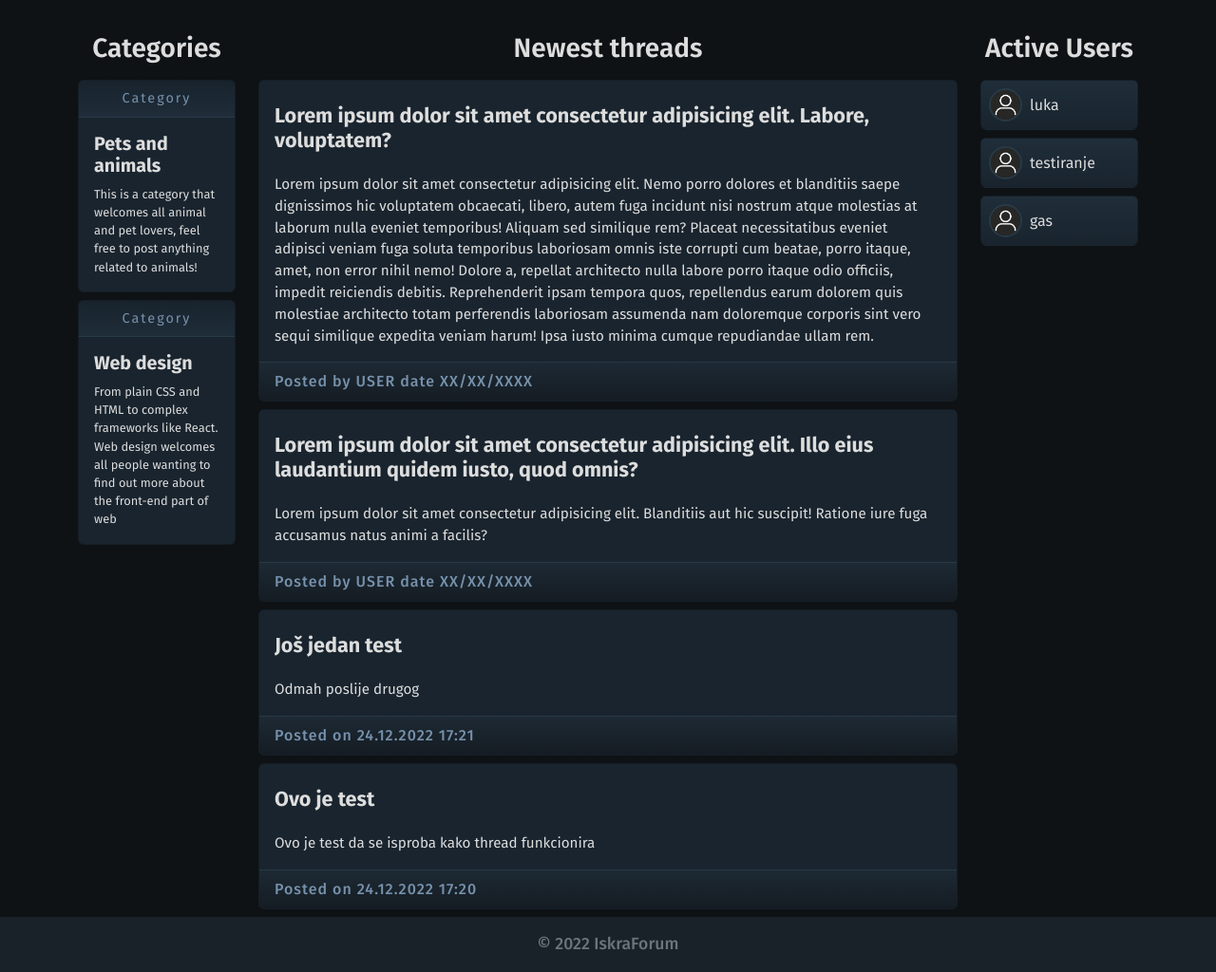
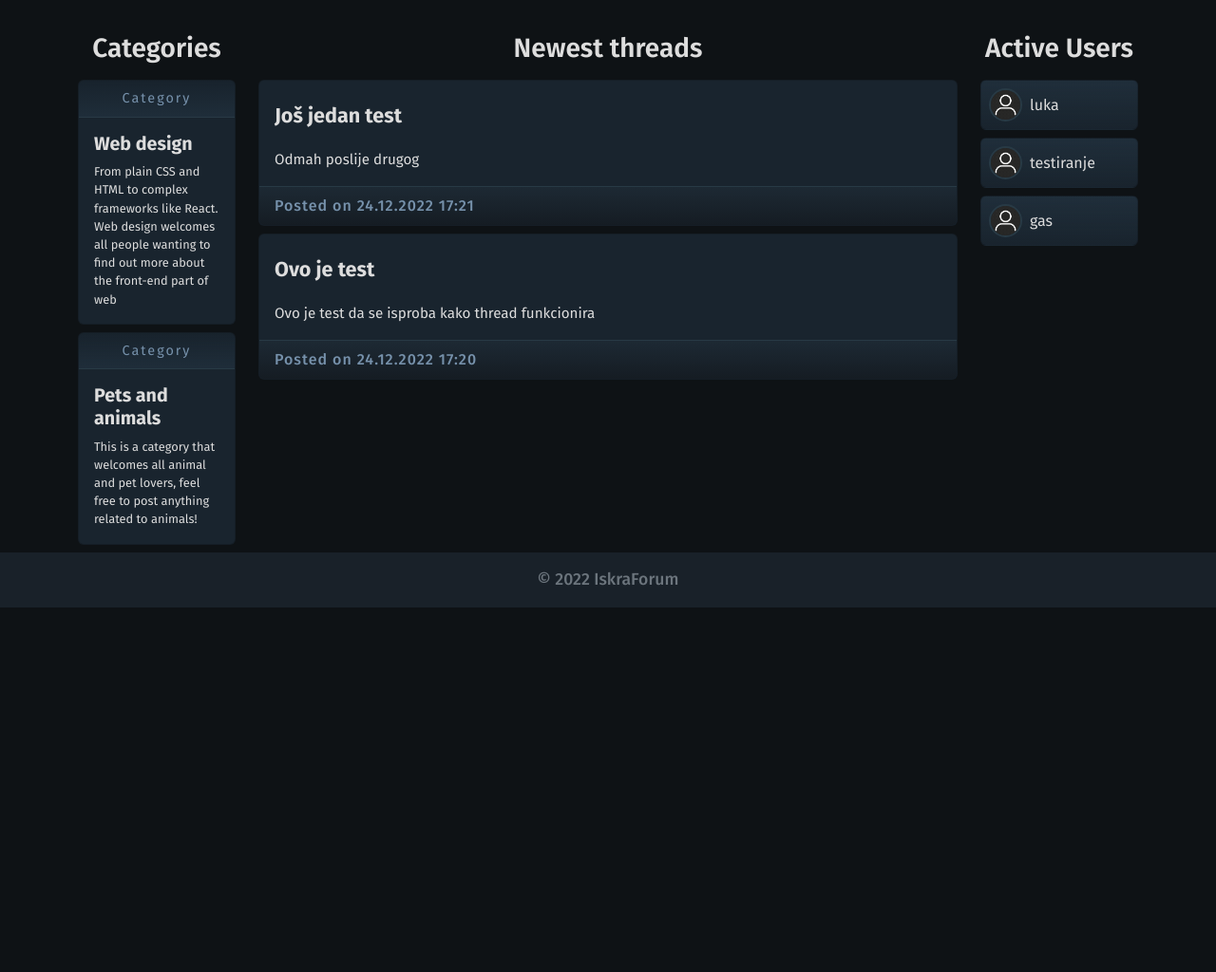
Before and after one commit to LukaCafuka/IskraForum, a Django app: page / in a window 1280 px wide. Shown: the part 81-1105 px from the top of the page at 95% size. After the commit the page ends 721 px from the top, so only its background shows below. Run offline with Django 4.2, Linux system fonts and the light colour scheme; data comes from the database, SQL or seed files in the repository; both versions use the stored data as it was after the commit; some libraries are stand-ins or nearby versions.

Commit message:
Dodana Category tablica u models.py

```diff
--- a/gd_forum/base/admin.py
+++ b/gd_forum/base/admin.py
@@ -1,5 +1,6 @@
 from django.contrib import admin
-from .models import Thread
+from .models import Thread, Category
 # Register your models here.
 
 admin.site.register(Thread)
+admin.site.register(Category)
--- a/gd_forum/base/models.py
+++ b/gd_forum/base/models.py
@@ -1,5 +1,5 @@
 from django.db import models
-
+from django.contrib.auth.models import User
 # Create your models here.
 
 class Thread(models.Model):
@@ -11,3 +11,11 @@ class Thread(models.Model):
 
     def __str__(self):
         return str(self.title)
+
+class Category(models.Model):
+    name = models.CharField(max_length=200)
+    description = models.TextField()
+    created = models.DateTimeField(auto_now_add=True)
+
+    def __str__(self):
+        return str(self.name)
--- a/gd_forum/base/templates/base/index.html
+++ b/gd_forum/base/templates/base/index.html
@@ -92,22 +92,16 @@
                                 <h3 class="">Categories</h3>
                             </div>
                             <div class="col-md-12 comm-list"> {# struktura community-a #}
+                                {% for category in categories %}
                                 <a class="card mb-2" href="#category">
                                     <div class="card-header comm-header">Category</div>
                                     <div class="card-body">
-                                      <h5 class="card-title comn-title">Pets and animals</h5>
-                                      <p class="card-text comm-desc">This is a category that welcomes all animal and pet lovers, feel free to post anything related to animals!</p>
+                                      <h5 class="card-title comn-title">{{category.name}}</h5>
+                                      <p class="card-text comm-desc">{{category.description}}</p>
+                                      <!-- <p>{{category.created|date:'d.m.Y H:i'}}</p> **mogućnost ispisa datuma kreiranja -->
                                     </div>
                                 </a>
-                            </div>
-                            <div class="col-md-12 comm-list"> {# struktura community-a #}
-                                <a class="card mb-2" href="#category">
-                                    <div class="card-header comm-header">Category</div>
-                                    <div class="card-body">
-                                      <h5 class="card-title comn-title">Web design</h5>
-                                      <p class="card-text comm-desc">From plain CSS and HTML to complex frameworks like React. Web design welcomes all people wanting to find out more about the front-end part of web</p>
-                                    </div>
-                                </a>
+                                {% endfor %}
                             </div>
                         </div>
                     </div>
@@ -120,22 +114,6 @@
                             </div>
 
                                 <div class="col-md-12 thread-list"> {# struktura community-a #}
-                                    <a class="card mb-2" href="#thread">
-
-                                        <div class="card-body">
-                                          <h5 class="card-title thread-title">Lorem ipsum dolor sit amet consectetur adipisicing elit. Labore, voluptatem?</h5>
-                                          <p class="card-text thread-text">Lorem ipsum dolor sit amet consectetur adipisicing elit. Nemo porro dolores et blanditiis saepe dignissimos hic voluptatem obcaecati, libero, autem fuga incidunt nisi nostrum atque molestias at laborum nulla eveniet temporibus! Aliquam sed similique rem? Placeat necessitatibus eveniet adipisci veniam fuga soluta temporibus laboriosam omnis iste corrupti cum beatae, porro itaque, amet, non error nihil nemo! Dolore a, repellat architecto nulla labore porro itaque odio officiis, impedit reiciendis debitis. Reprehenderit ipsam tempora quos, repellendus earum dolorem quis molestiae architecto totam perferendis laboriosam assumenda nam doloremque corporis sint vero sequi similique expedita veniam harum! Ipsa iusto minima cumque repudiandae ullam rem.</p>
-                                        </div>
-                                        <div class="card-footer thread-footer">Posted by USER date XX/XX/XXXX</div>
-                                    </a>
-                                    <a class="card mb-2" href="#thread">
-
-                                        <div class="card-body">
-                                          <h5 class="card-title thread-title">Lorem ipsum dolor sit amet consectetur adipisicing elit. Illo eius laudantium quidem iusto, quod omnis?</h5>
-                                          <p class="card-text thread-text">Lorem ipsum dolor sit amet consectetur adipisicing elit. Blanditiis aut hic suscipit! Ratione iure fuga accusamus natus animi a facilis?</p>
-                                        </div>
-                                        <div class="card-footer thread-footer">Posted by USER date XX/XX/XXXX</div>
-                                    </a>
                                     {% for thread in threads reversed %}
                                     <a class="card mb-2" href="/thread/{{thread.id}}">
 
--- a/gd_forum/base/views.py
+++ b/gd_forum/base/views.py
@@ -3,7 +3,7 @@ from .forms import NewUserForm
 from django.contrib.auth.forms import UserCreationForm
 from django.contrib.auth import login, authenticate, logout
 from django.contrib import messages
-from .models import Thread
+from .models import Thread, Category
 from django.contrib.auth.models import User
 # Create your views here.
 def register_user (request):
@@ -31,9 +31,11 @@ def login_user(request):
 def home (request):
     threads = Thread.objects.all()
     users = User.objects.all()
+    categories = Category.objects.all()
     context = {
         'threads': threads,
         'users': users,
+        'categories': categories,
 
     }
     return render(request, 'base/index.html', context)
```
Also changed, not shown: gd_forum/base/migrations/0005_category.py (added), gd_forum/db.sqlite3.
